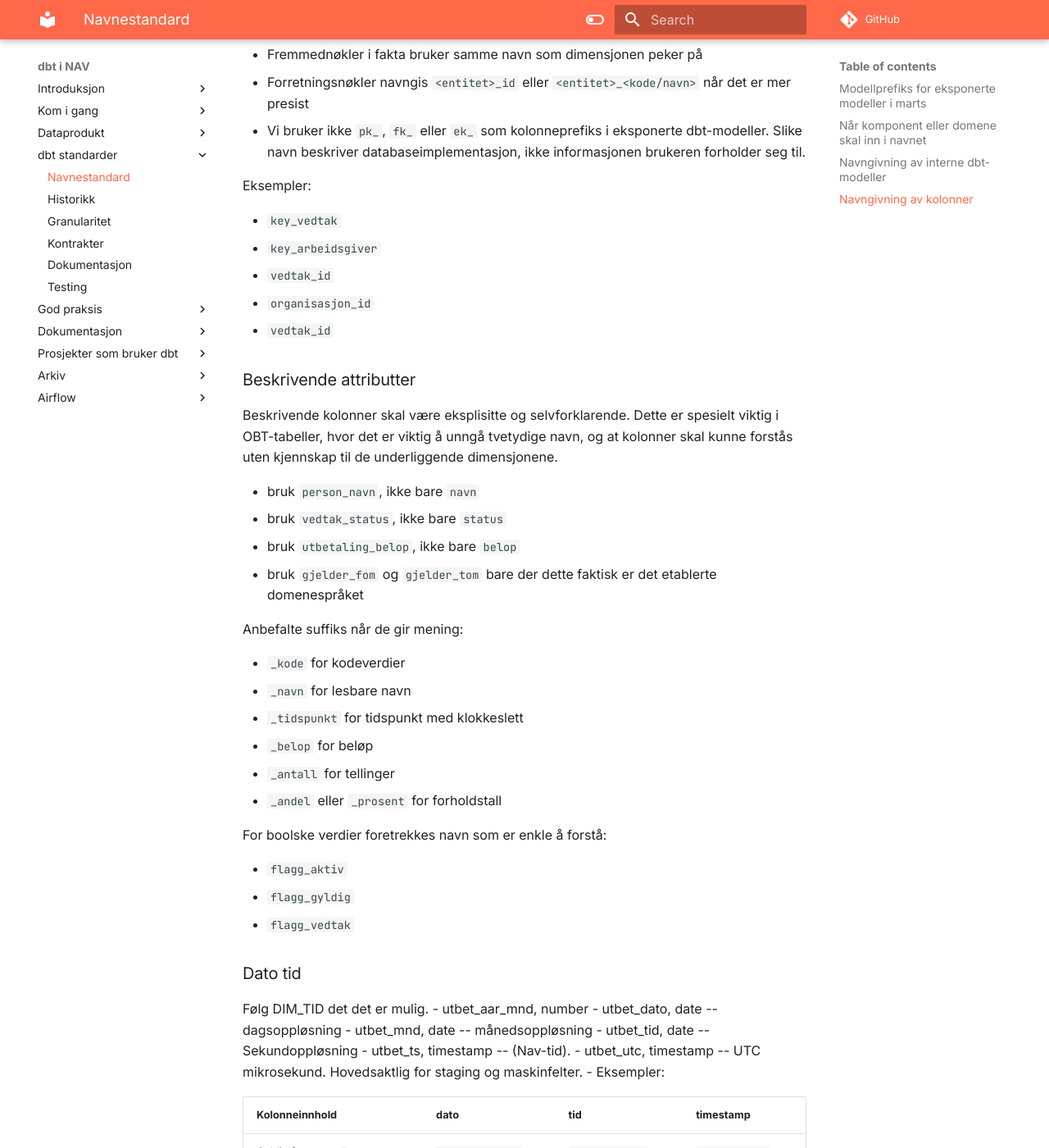
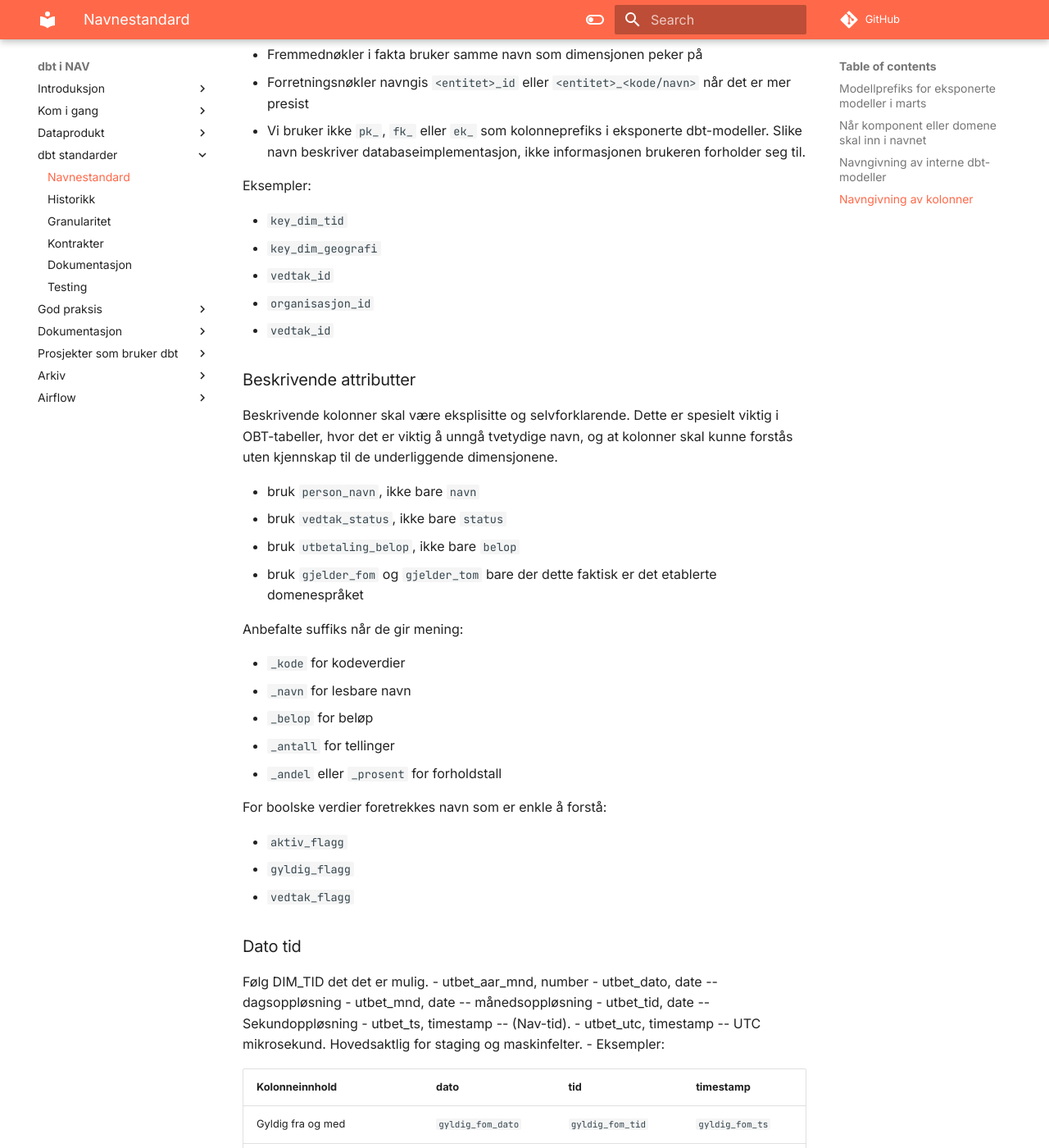
Before and after one commit to navikt/dbt-i-nav, an MkDocs documentation site: the page built from docs/dbt-kodestandard/navnestandard.md, in a window 1280 px wide and 1400 px high, scrolled down 3528 px. Shown: the whole window at 82% size. Built offline with MkDocs 1.6.1 and Material for MkDocs 9.7.7, drawn with Linux system fonts in a browser that asks for light colours; comment, search, counter and statistics services are not loaded.

Commit message:
Update navnestandard.md

```diff
--- a/docs/dbt-kodestandard/navnestandard.md
+++ b/docs/dbt-kodestandard/navnestandard.md
@@ -123,8 +123,8 @@ Vi skiller tydelig mellom forretningsnøkler og surrogate nøkler.
 
 Eksempler:
 
-- `key_vedtak`
-- `key_arbeidsgiver`
+- `key_dim_tid`
+- `key_dim_geografi`
 - `vedtak_id`
 - `organisasjon_id`
 - `vedtak_id`
@@ -144,16 +144,15 @@ Anbefalte suffiks når de gir mening:
 
 - `_kode` for kodeverdier
 - `_navn` for lesbare navn
-- `_tidspunkt` for tidspunkt med klokkeslett
 - `_belop` for beløp
 - `_antall` for tellinger
 - `_andel` eller `_prosent` for forholdstall
 
 For boolske verdier foretrekkes navn som er enkle å forstå:
 
-- `flagg_aktiv`
-- `flagg_gyldig`
-- `flagg_vedtak`
+- `aktiv_flagg`
+- `gyldig_flagg`
+- `vedtak_flagg`
 
 ### Dato tid
 Følg DIM_TID det det er mulig.
```
